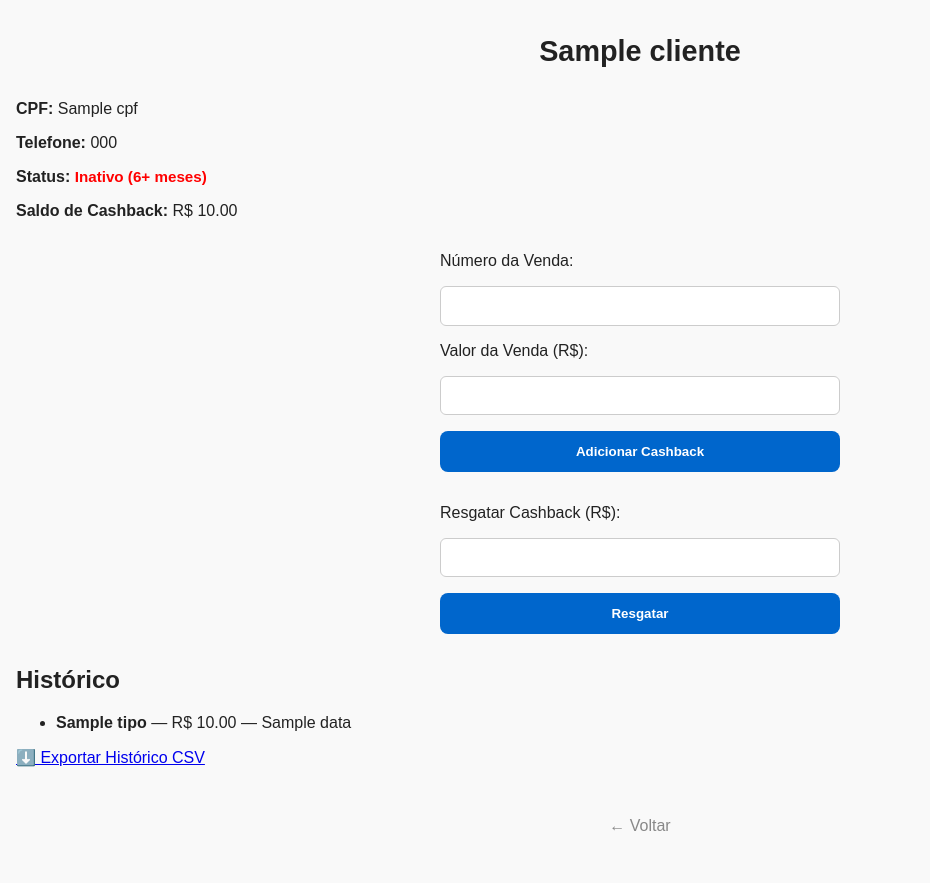
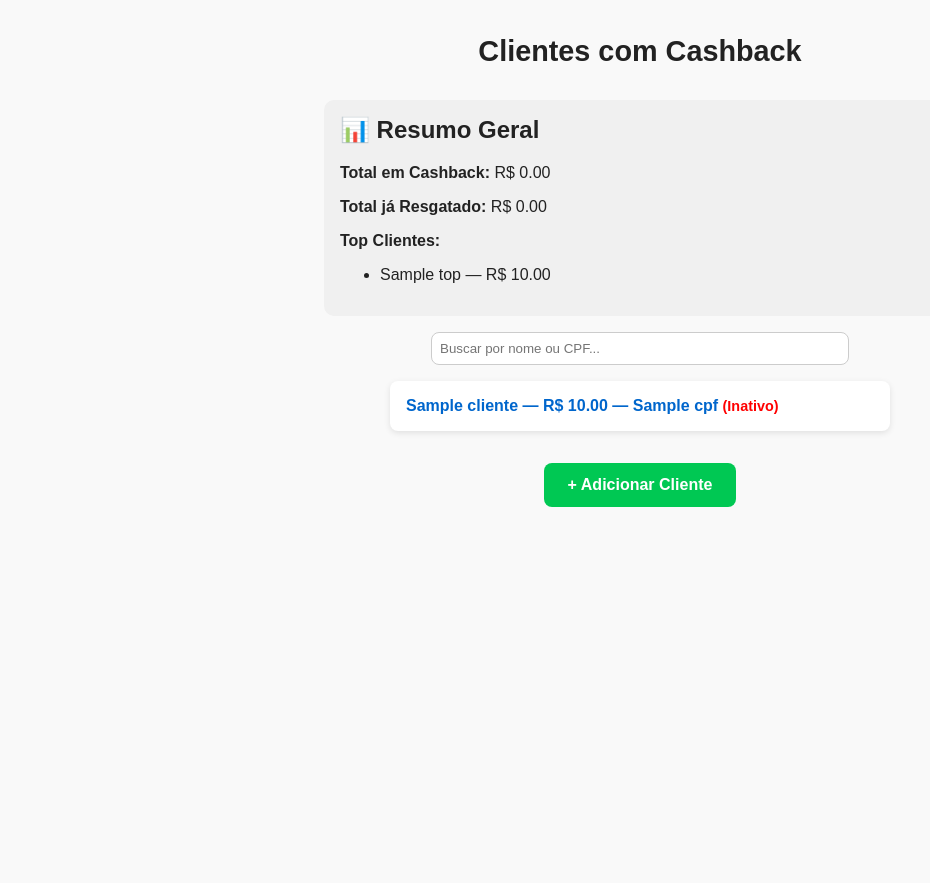
Before and after one commit to RodrigoFrancoBatata/cashback-nacar, a Flask app: template templates/index.html in a window 1280 px wide. Shown: the whole page, without its empty margins (0-930 px from the left). After the commit the page ends 507 px from the top, so only its background shows below. Run offline with Flask 3, Linux system fonts and the light colour scheme; the template is opened without the code that fills it: most values are stand-ins (such as "Sample title", 1, 10 or a date in 2020); one stand-in notice (Sample message) is shown.

```diff
--- a/templates/index.html
+++ b/templates/index.html
@@ -3,84 +3,91 @@
 <head>
   <meta charset="UTF-8">
   <meta name="viewport" content="width=device-width, initial-scale=1.0">
-  <title>{{ cliente.nome }} | Cashback</title>
+  <title>Cashback Nacar</title>
   <link rel="stylesheet" href="/static/css/style.css">
   <link rel="manifest" href="/manifest.json" />
   <meta name="theme-color" content="#0066cc">
   <style>
-    .inativo {
-      color: red;
-      font-weight: bold;
-      font-size: 0.95rem;
+    .resumo {
+      background: #f0f0f0;
+      padding: 1rem;
+      border-radius: 10px;
+      margin: 1rem auto;
+      max-width: 600px;
     }
-    .ativo {
-      color: green;
-      font-weight: bold;
+    .resumo h2 {
+      margin-top: 0;
+    }
+    .busca {
+      text-align: center;
+      margin: 1rem 0;
+    }
+    .busca input {
+      padding: 0.5rem;
+      width: 80%;
+      max-width: 400px;
+      border: 1px solid #ccc;
+      border-radius: 8px;
     }
   </style>
 </head>
 <body>
   <header>
-    <h1>{{ cliente.nome }}</h1>
+    <h1>Clientes com Cashback</h1>
   </header>
 
   <main>
-    {% with mensagens = get_flashed_messages(with_categories=true) %}
-      {% if mensagens %}
-        {% for categoria, msg in mensagens %}
-          <div class="toast {{ categoria }}">{{ msg }}</div>
-        {% endfor %}
-      {% endif %}
-    {% endwith %}
-
-    <p><strong>CPF:</strong> {{ cliente.cpf }}</p>
-    <p><strong>Telefone:</strong> {{ cliente.telefone }}</p>
-    <p><strong>Status:</strong> {% if cliente.inativo %}<span class="inativo">Inativo (6+ meses)</span>{% else %}<span class="ativo">Ativo</span>{% endif %}</p>
-    <p><strong>Saldo de Cashback:</strong> R$ {{ "%.2f"|format(cliente.cashback) }}</p>
-
-    <form action="/cashback/{{ cliente.cpf }}" method="POST" class="formulario">
-      <label for="venda">Número da Venda:</label>
-      <input type="text" name="venda" id="venda" required>
-
-      <label for="venda_valor">Valor da Venda (R$):</label>
-      <input type="number" name="venda_valor" id="venda_valor" min="0.01" step="0.01" required>
-
-      <button type="submit">Adicionar Cashback</button>
-    </form>
-
-    <form action="/resgatar/{{ cliente.cpf }}" method="POST" class="formulario">
-      <label for="resgate">Resgatar Cashback (R$):</label>
-      <input type="number" name="resgate" id="resgate" min="0.01" step="0.01" required>
-
-      <button type="submit">Resgatar</button>
-    </form>
-
-    <h2>Histórico</h2>
-    {% if cliente.historico %}
+    <div class="resumo">
+      <h2>📊 Resumo Geral</h2>
+      <p><strong>Total em Cashback:</strong> R$ {{ '%.2f'|format(total_cashback) }}</p>
+      <p><strong>Total já Resgatado:</strong> R$ {{ '%.2f'|format(total_resgatado) }}</p>
+      <p><strong>Top Clientes:</strong></p>
       <ul>
-        {% for item in cliente.historico|reverse %}
-          <li>
-            <strong>{{ item.tipo|capitalize }}</strong> —
-            R$ {{ "%.2f"|format(item.valor) }} —
-            {{ item.data }}
-            {% if item.tipo == 'entrada' %}(Venda: {{ item.venda }}){% endif %}
-          </li>
+        {% for top in top_clientes %}
+          <li>{{ top.nome }} — R$ {{ '%.2f'|format(top.cashback) }}</li>
         {% endfor %}
       </ul>
-    {% else %}
-      <p>Nenhuma movimentação registrada ainda.</p>
-    {% endif %}
+    </div>
 
-    <a href="/exportar/{{ cliente.cpf }}">⬇️ Exportar Histórico CSV</a>
-    <br><br>
-    <a href="/" class="btn-voltar">← Voltar</a>
+    <div class="busca">
+      <input type="text" id="filtro" placeholder="Buscar por nome ou CPF...">
+    </div>
+
+    <ul class="lista-clientes" id="lista-clientes">
+      {% for cliente in clientes %}
+        <li class="{{ 'inativo' if cliente.inativo }}">
+          <a href="/cliente/{{ cliente.id }}">
+            {{ cliente.nome }} — R$ {{ "%.2f"|format(cliente.cashback) }} — {{ cliente.cpf }}
+            {% if cliente.inativo %}
+              <span style="color:red; font-size:0.9rem;">(Inativo)</span>
+            {% endif %}
+          </a>
+        </li>
+      {% endfor %}
+    </ul>
+
+    <a href="/novo" class="btn-adicionar">+ Adicionar Cliente</a>
   </main>
 
   <script>
-    setTimeout(() => {
-      const toast = document.querySelector(".toast");
-      if (toast) toast.remove();
-    }, 3000);
+    const filtro = document.getElementById("filtro");
+    const lista = document.getElementById("lista-clientes");
+
+    filtro.addEventListener("input", () => {
+      const termo = filtro.value.toLowerCase();
+      const itens = lista.querySelectorAll("li");
+
+      itens.forEach(li => {
+        const texto = li.textContent.toLowerCase();
+        li.style.display = texto.includes(termo) ? "block" : "none";
+      });
+    });
+
+    if ('serviceWorker' in navigator) {
+      navigator.serviceWorker.register('/service-worker.js')
+        .then(() => console.log("✅ SW registrado"))
+        .catch(err => console.error("❌ SW erro:", err));
+    }
   </script>
 </body>
 </html>
```
